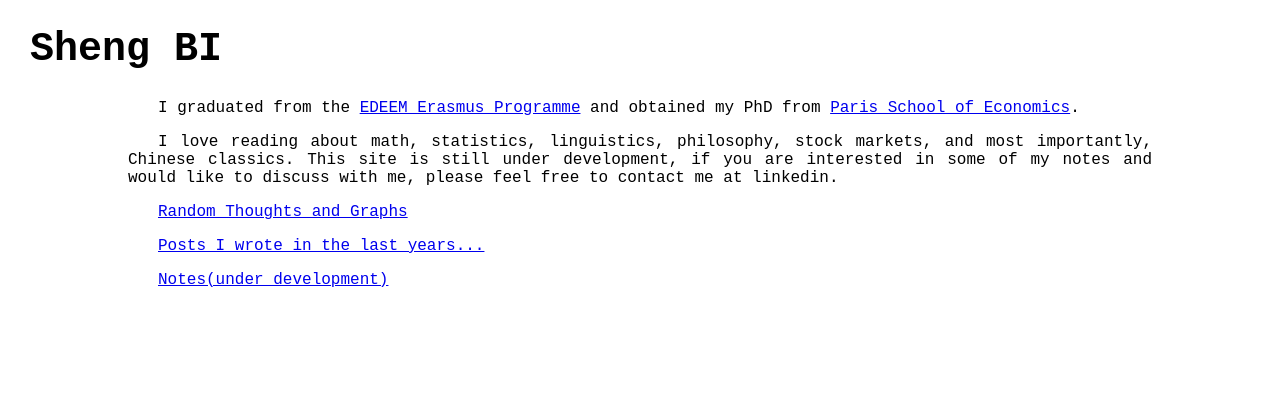
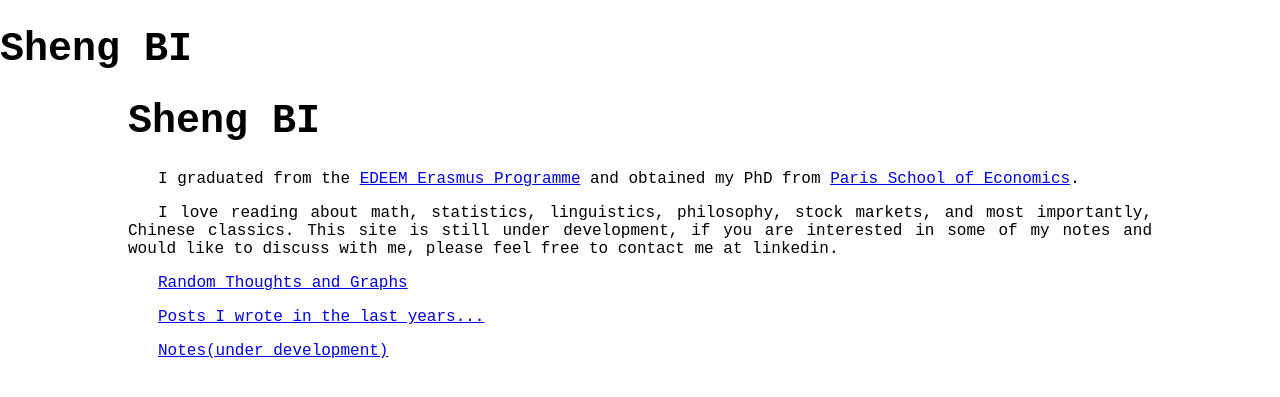
Before and after one commit to brbisheng/brbisheng.github.io, a Jekyll site: the page built from index.html, in a window 1280 px wide. Shown: the top 397 px of the page. Built offline with Jekyll 4.4.1, drawn with Linux system fonts in a browser that asks for light colours; nearby versions of some CDN libraries.

Commit message:
Update index.html

```diff
--- a/index.html
+++ b/index.html
@@ -14,8 +14,9 @@ title: Assigned to default.html
 </style>
 </head>
 
-<h1 id='h1_properties' style = "text-indent:30px">Sheng BI</h1>
+<h1 id='h1_properties'>Sheng BI</h1>
 <div class="blurb" style = 'margin:auto; width:80%;text-align:justify;text-justify:inter-word;'>
+	<h1 id='h1_properties'>Sheng BI</h1>
 	<p id = 'intro' style = "text-indent:30px">
 	I graduated from the <a href="https://www.pantheonsorbonne.fr/ecoles-doctorales/economie-ed-465/doctoral-program-edeem/">EDEEM Erasmus Programme</a>
 		and obtained my PhD from <a href="https://www.parisschoolofeconomics.eu/en/">Paris School of Economics</a>.
```
